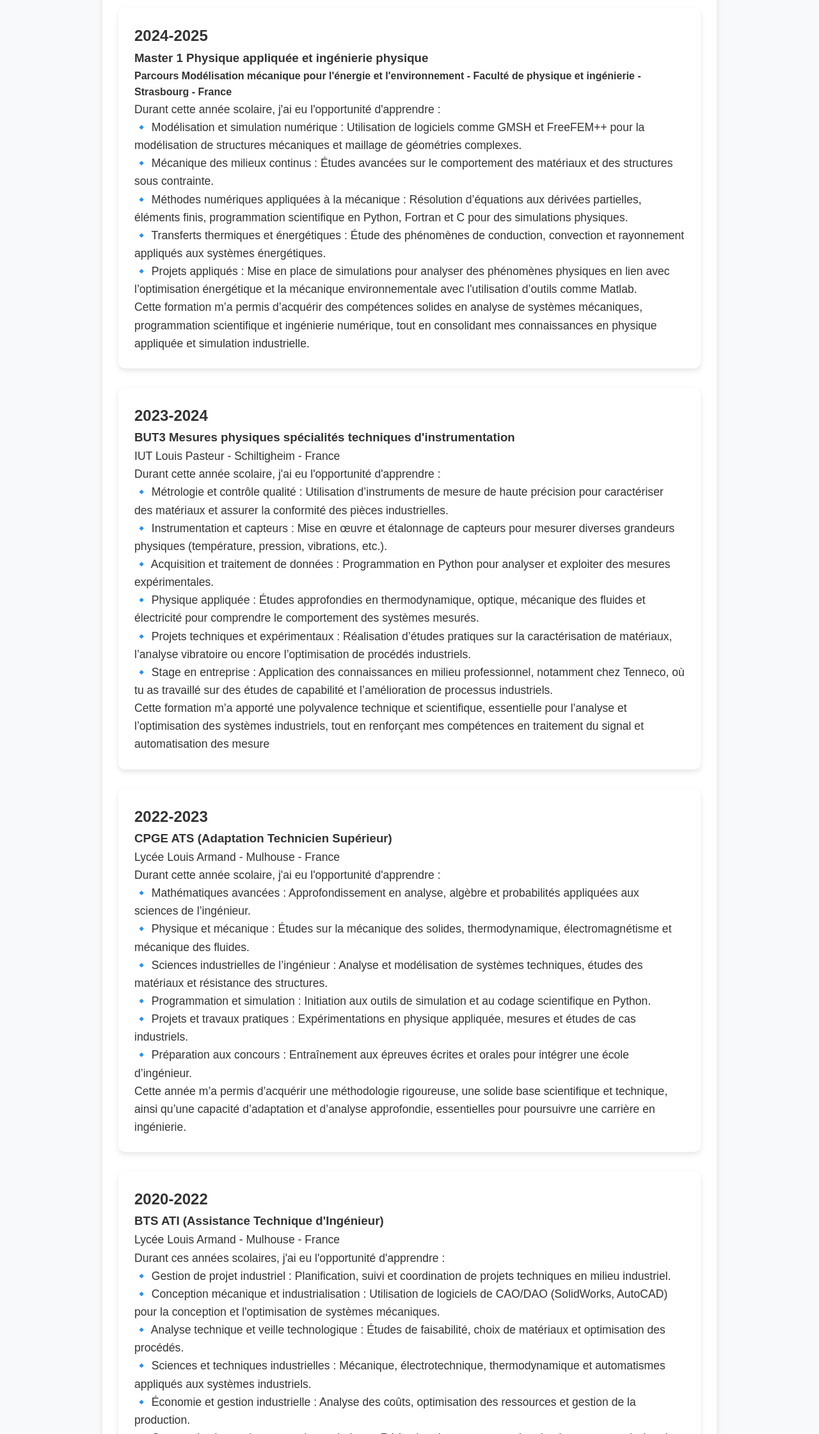
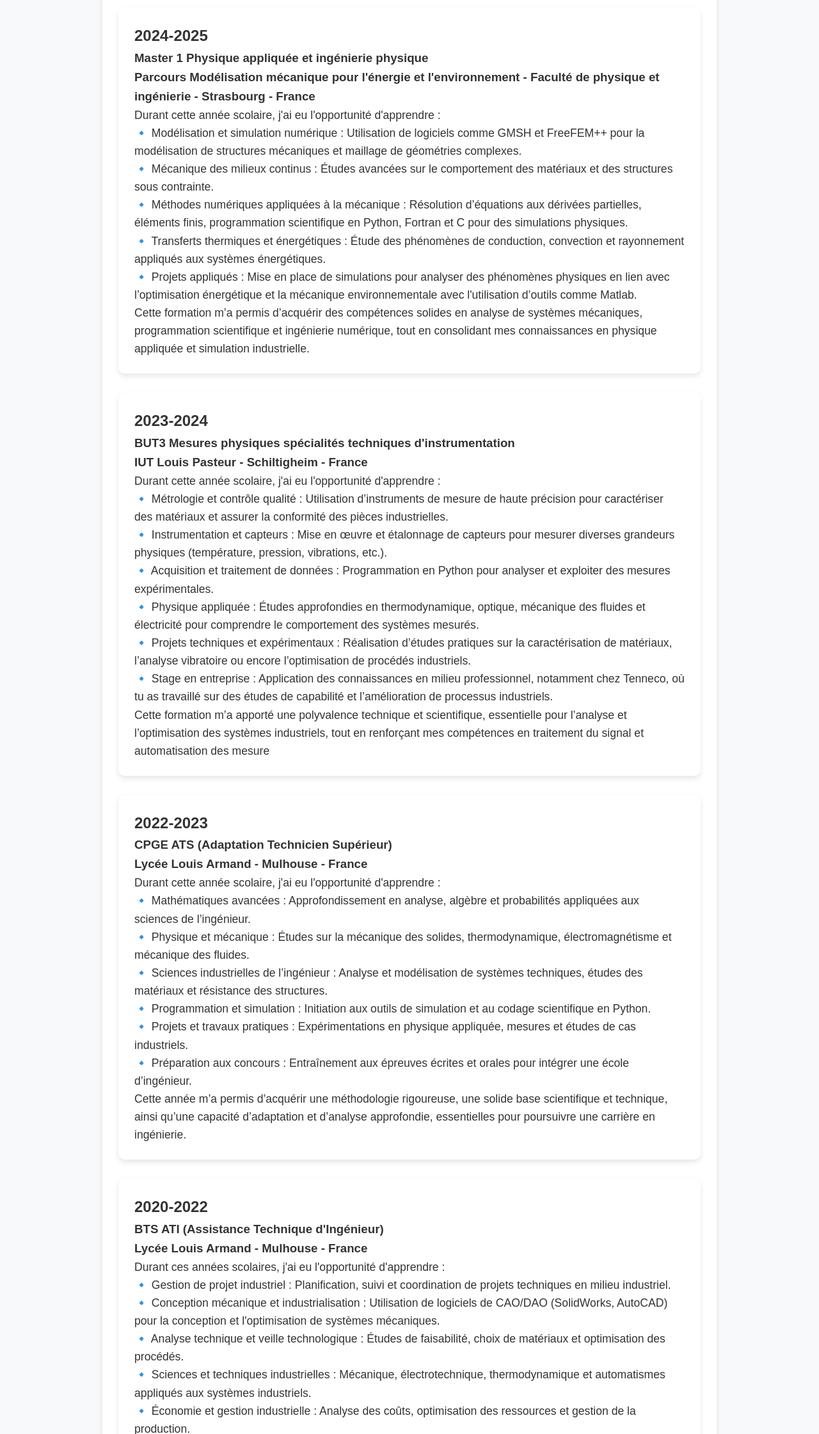
Before and after one commit to Nono13122002/CV, a plain HTML site: page formations.html in a window 1280 px wide. Shown: the part 318-2560 px from the top of the page at 64% size. Drawn offline with Linux system fonts and the light colour scheme.

Commit message:
7Update formations.html

```diff
--- a/formations.html
+++ b/formations.html
@@ -33,13 +33,15 @@
             <section class="formation-item">
                 <h2>2024-2025</h2>
                 <h3>Master 1 Physique appliquée et ingénierie physique</h3>
-                <h4>Parcours Modélisation mécanique pour l'énergie et l'environnement - Faculté de physique et ingénierie - Strasbourg - France</h4>
+                <h3>Parcours Modélisation mécanique pour l'énergie et l'environnement - Faculté de physique et ingénierie - Strasbourg - France</h3>
                 <p>Durant cette année scolaire, j'ai eu l'opportunité d'apprendre :</p>
+                <p> </p>
                 <p>🔹 Modélisation et simulation numérique : Utilisation de logiciels comme GMSH et FreeFEM++ pour la modélisation de structures mécaniques et maillage de géométries complexes.</p>
                 <p>🔹 Mécanique des milieux continus : Études avancées sur le comportement des matériaux et des structures sous contrainte.</p>
                 <p>🔹 Méthodes numériques appliquées à la mécanique : Résolution d’équations aux dérivées partielles, éléments finis, programmation scientifique en Python, Fortran et C pour des simulations physiques.</p>
                 <p>🔹 Transferts thermiques et énergétiques : Étude des phénomènes de conduction, convection et rayonnement appliqués aux systèmes énergétiques.</p>
                 <p>🔹 Projets appliqués : Mise en place de simulations pour analyser des phénomènes physiques en lien avec l’optimisation énergétique et la mécanique environnementale avec l'utilisation d’outils comme Matlab.</p>
+                <p> </p>
                 <p>Cette formation m’a permis d’acquérir des compétences solides en analyse de systèmes mécaniques, programmation scientifique et ingénierie numérique, tout en consolidant mes connaissances en physique appliquée et simulation industrielle.</p>
 
 
@@ -48,7 +50,7 @@
             <section class="formation-item">
                 <h2>2023-2024</h2>
                 <h3>BUT3 Mesures physiques spécialités techniques d'instrumentation</h3>
-                <p>IUT Louis Pasteur - Schiltigheim - France</p>
+                <h3>IUT Louis Pasteur - Schiltigheim - France</h3>
                 <p>Durant cette année scolaire, j'ai eu l'opportunité d'apprendre :</p>
                 <p>🔹 Métrologie et contrôle qualité : Utilisation d’instruments de mesure de haute précision pour caractériser des matériaux et assurer la conformité des pièces industrielles.</p>
                 <p>🔹 Instrumentation et capteurs : Mise en œuvre et étalonnage de capteurs pour mesurer diverses grandeurs physiques (température, pression, vibrations, etc.).</p>
@@ -63,7 +65,7 @@
             <section class="formation-item">
                 <h2>2022-2023</h2>
                 <h3>CPGE ATS (Adaptation Technicien Supérieur)</h3>
-                <p>Lycée Louis Armand - Mulhouse - France</p>
+                <h3>Lycée Louis Armand - Mulhouse - France</h3>
                 <p>Durant cette année scolaire, j'ai eu l'opportunité d'apprendre :</p>
                 <p>🔹 Mathématiques avancées : Approfondissement en analyse, algèbre et probabilités appliquées aux sciences de l’ingénieur.</p>
                 <p>🔹 Physique et mécanique : Études sur la mécanique des solides, thermodynamique, électromagnétisme et mécanique des fluides.</p>
@@ -77,7 +79,7 @@
             <section class="formation-item">
                 <h2>2020-2022</h2>
                 <h3>BTS ATI (Assistance Technique d'Ingénieur)</h3>
-                <p>Lycée Louis Armand - Mulhouse - France</p>
+                <h3>Lycée Louis Armand - Mulhouse - France</h3>
                 <p>Durant ces années scolaires, j'ai eu l'opportunité d'apprendre :</p>
                 <p>🔹 Gestion de projet industriel : Planification, suivi et coordination de projets techniques en milieu industriel.</p>
                 <p>🔹 Conception mécanique et industrialisation : Utilisation de logiciels de CAO/DAO (SolidWorks, AutoCAD) pour la conception et l'optimisation de systèmes mécaniques.</p>
@@ -96,7 +98,7 @@
             <section class="formation-item">
                 <h2>2018-2020</h2>
                 <h3>Bac S -SI (Sciences de l'Ingénieur)</h3>
-                <p>Lycée Freppel - Obernai - France</p>
+                <h3>Lycée Freppel - Obernai - France</h3>
                 <p>Durant ces années scolaires, j'ai eu l'opportunité d'apprendre :</p>
                 <p>🔹 Mathématiques et physique approfondies : Études en algèbre, analyse, mécanique, électricité et thermodynamique.</p>
                 <p>🔹 Sciences de l’Ingénieur : Analyse fonctionnelle et structurelle de systèmes, étude des matériaux et des procédés de fabrication.</p>
```
